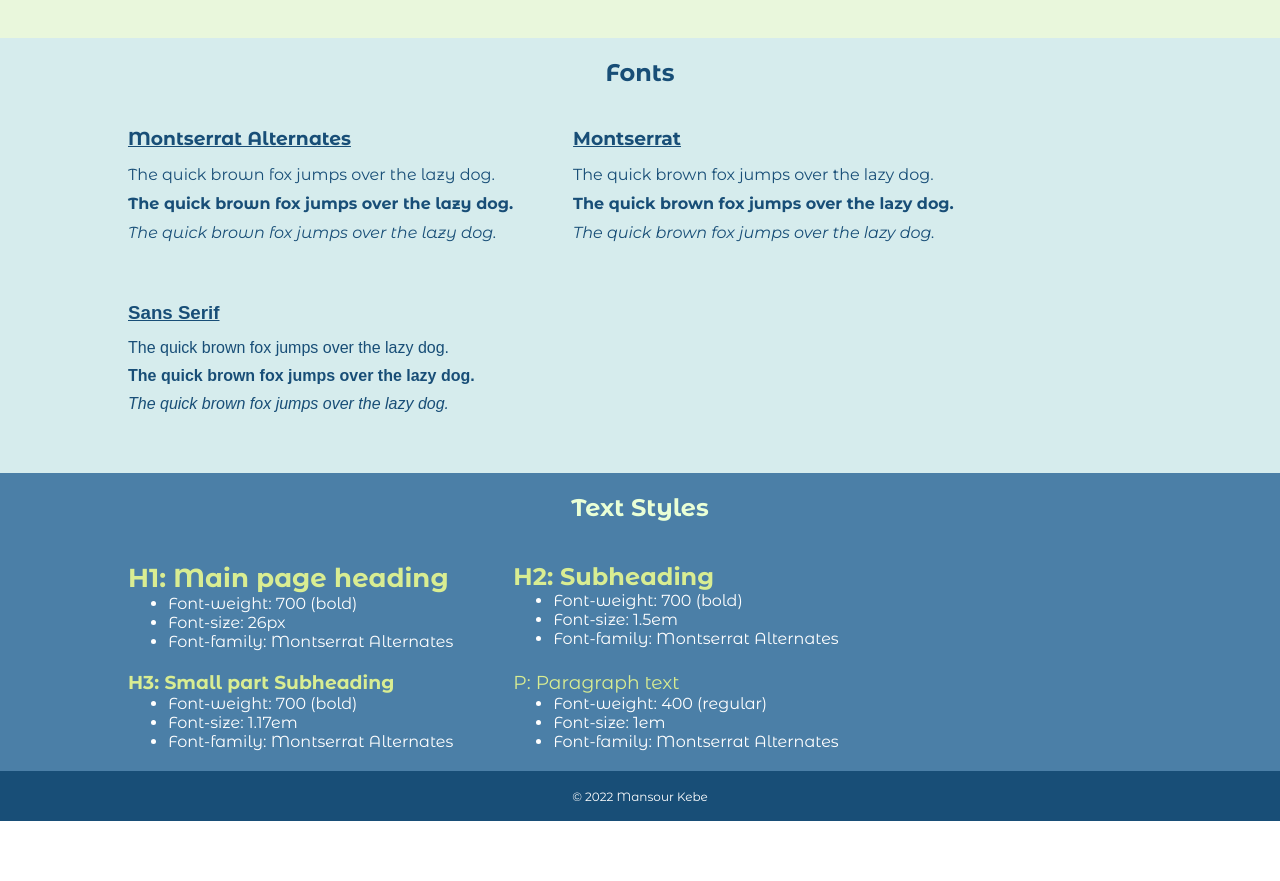
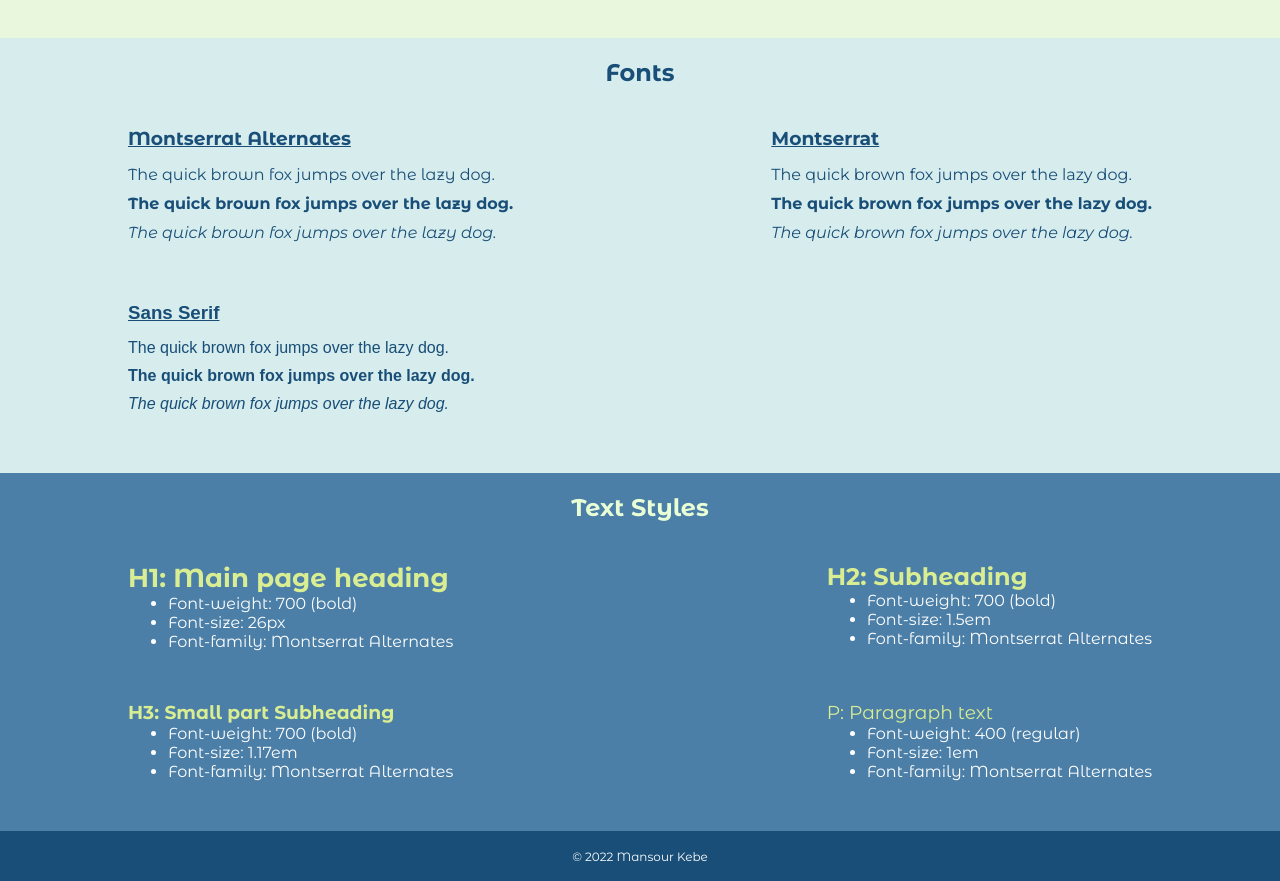
Before and after one commit to KillerObee/Design-System, a plain HTML site: page index.html in a window 1280 px wide. Shown: the part 360-1241 px from the top of the page. Before the commit the page ends 1181 px from the top, so only its background shows below. Drawn offline with Linux system fonts and the light colour scheme.

Commit message:
Update styles.css

```diff
--- a/styles.css
+++ b/styles.css
@@ -28,6 +28,7 @@
 
 .color-boxes{
   display: flex;
+  //flex-wrap: wrap;
   margin-bottom: 60px;
 }
 
@@ -115,6 +116,7 @@
 .fonts-boxes{
   display:flex;
   flex-wrap: wrap;
+  justify-content: space-between;
   gap: 20px 60px;
 }
 
@@ -147,12 +149,17 @@
 .styles-boxes{
   display:flex;
   flex-wrap: wrap;
+  justify-content: space-between;
   gap: 20px 60px;
 }
 
 .text-styles h2{
   margin-bottom: 40px;
   text-align: center;
+}
+
+.style-box{
+  margin-bottom: 30px;
 }
 
 .style-box h3{
```
